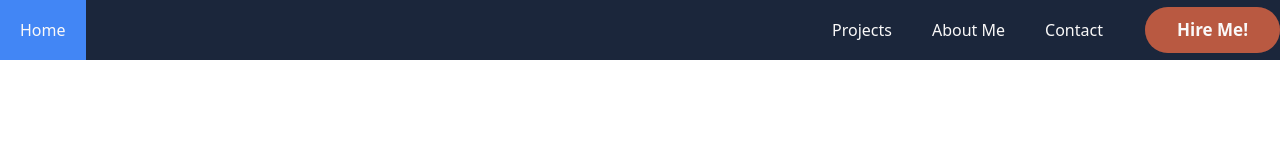
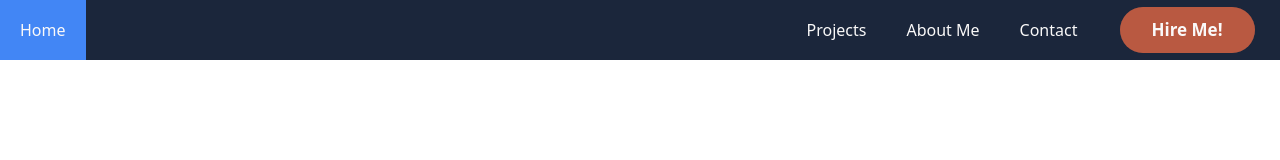
Before and after one commit to errishi/portfolio-profile, a website: page Home/index.html in a window 1280 px wide. Drawn offline with Linux system fonts and the light colour scheme; a web font is replaced by a local one.

Commit message:
nav responsive

```diff
--- a/Home/custCSS.css
+++ b/Home/custCSS.css
@@ -89,6 +89,7 @@ nav i {
     height: 2.7em;
     align-items: center;
     margin-left: 1.3em;
+    margin-right: 1.5em;
 }
 
 .button:before {
@@ -168,3 +169,9 @@ nav i {
         z-index: 9;
     }
 }
+
+@media (min-width: 1024px) and (max-width: 1536px){
+    .button{
+        margin-right: 1.5em;
+    }
+}
```
